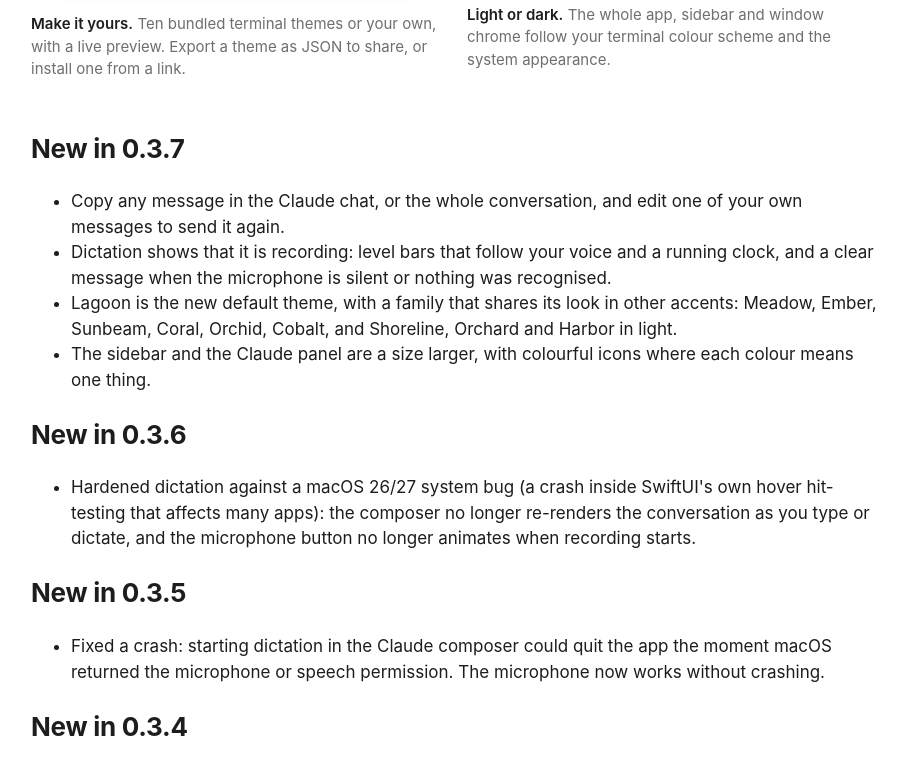
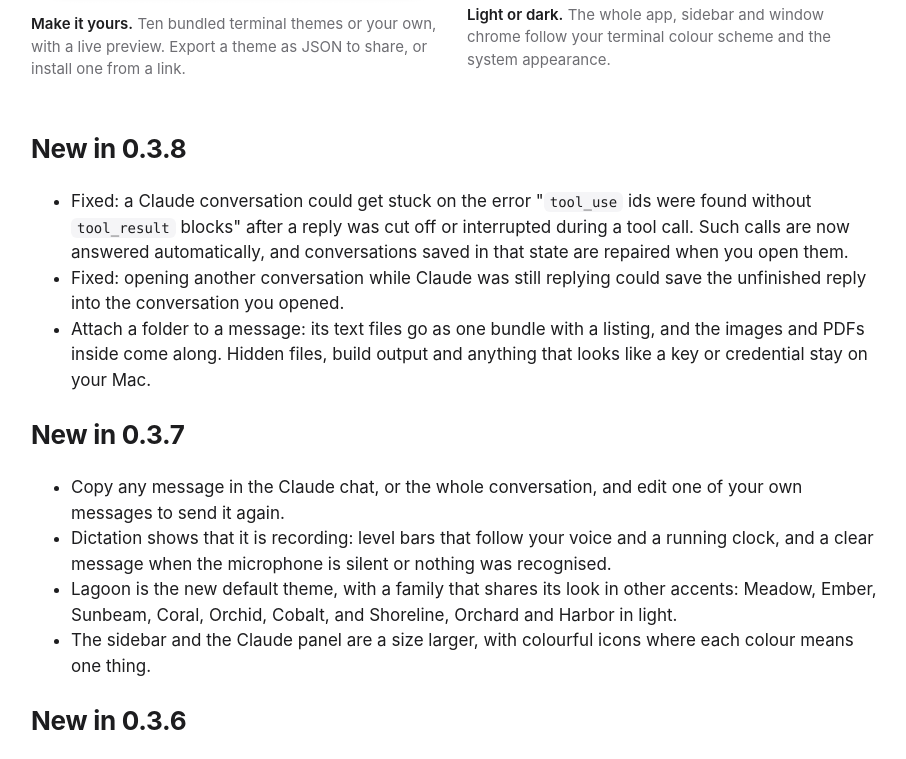
Before and after one commit to Edwardrem/Tepfasonic-Client, a plain HTML site: page site/index.html in a window 1280 px wide. Shown: the part 3200-3959 px from the top of the page, without its empty margins (185-1091 px from the left). Drawn offline with Linux system fonts and the light colour scheme; no server answers.

Commit message:
Release 0.3.8: fix the unanswered tool-call error, attach folders to the Claude chat
Co-Authored-By: Claude Fable 5.2 <noreply@anthropic.com>

```diff
--- a/site/index.html
+++ b/site/index.html
@@ -107,6 +107,12 @@
   </section>
 
   <section>
+    <h2>New in 0.3.8</h2>
+    <ul>
+      <li>Fixed: a Claude conversation could get stuck on the error "<code>tool_use</code> ids were found without <code>tool_result</code> blocks" after a reply was cut off or interrupted during a tool call. Such calls are now answered automatically, and conversations saved in that state are repaired when you open them.</li>
+      <li>Fixed: opening another conversation while Claude was still replying could save the unfinished reply into the conversation you opened.</li>
+      <li>Attach a folder to a message: its text files go as one bundle with a listing, and the images and PDFs inside come along. Hidden files, build output and anything that looks like a key or credential stay on your Mac.</li>
+    </ul>
     <h2>New in 0.3.7</h2>
     <ul>
       <li>Copy any message in the Claude chat, or the whole conversation, and edit one of your own messages to send it again.</li>
@@ -144,7 +150,7 @@
     </ul>
     <h2>New in 0.3.0</h2>
     <ul>
-      <li>Attach files to Claude: images, PDFs, Word documents and text files such as logs and configs, from the paperclip or by dropping them on the panel.</li>
+      <li>Attach files or a whole folder to Claude: images, PDFs, Word documents and text files such as logs and configs, from the paperclip or by dropping them on the panel.</li>
       <li>Ask for a report as a PDF or a Word document and Claude writes it: paginated PDFs with headings, lists, tables and code, real <code>.docx</code> files, or HTML, Markdown, text and CSV, each shown as a card you can open or save.</li>
       <li>The colour scheme now colours the whole app: sidebar, tabs, status bar, Claude panel, sheets and every window take their palette from Solarized, Nord, Gruvbox or whichever scheme is in use. Switch it off in Settings → Appearance for the standard materials.</li>
       <li>A quieter interface in the iOS idiom: icon tiles for hosts, pill tabs, a status capsule, message bubbles and a rounded composer.</li>
```
Also changed, not shown: site/docs/index.html (+1 -1 lines), 5 other files.
